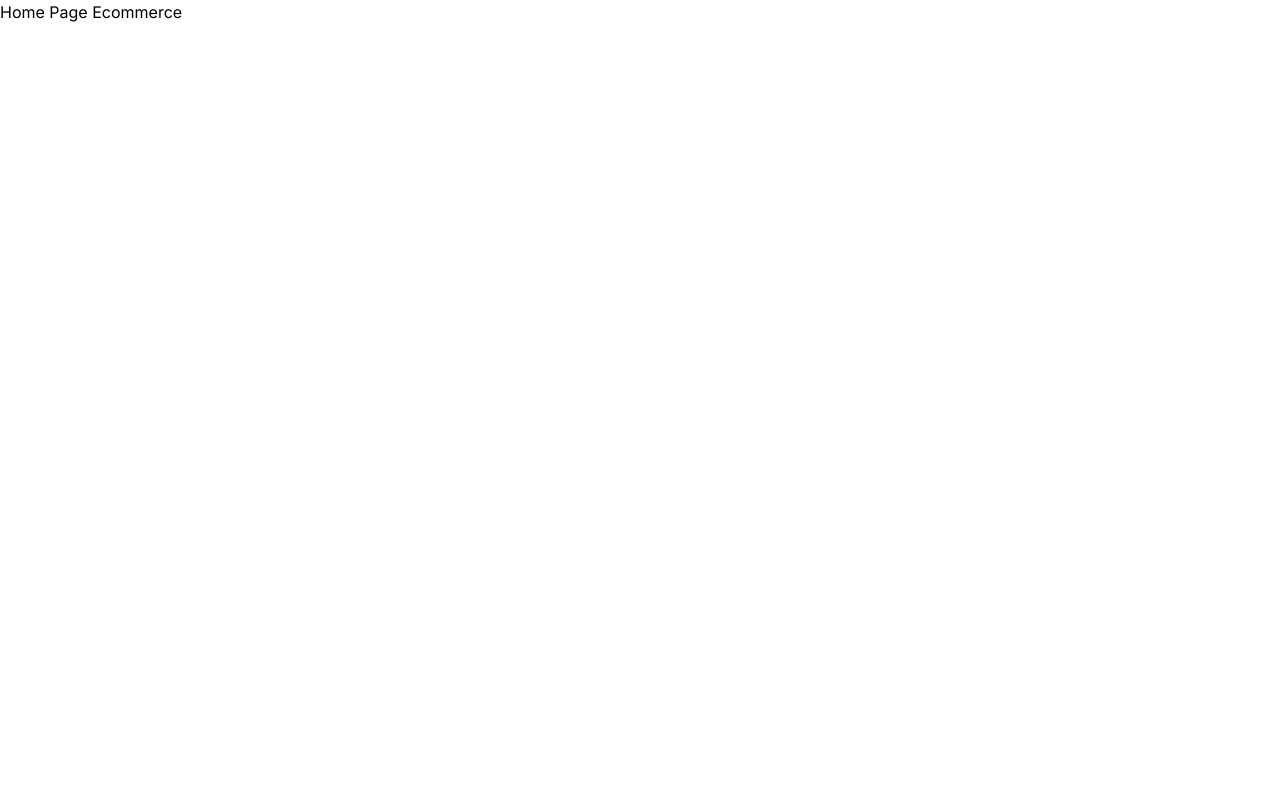
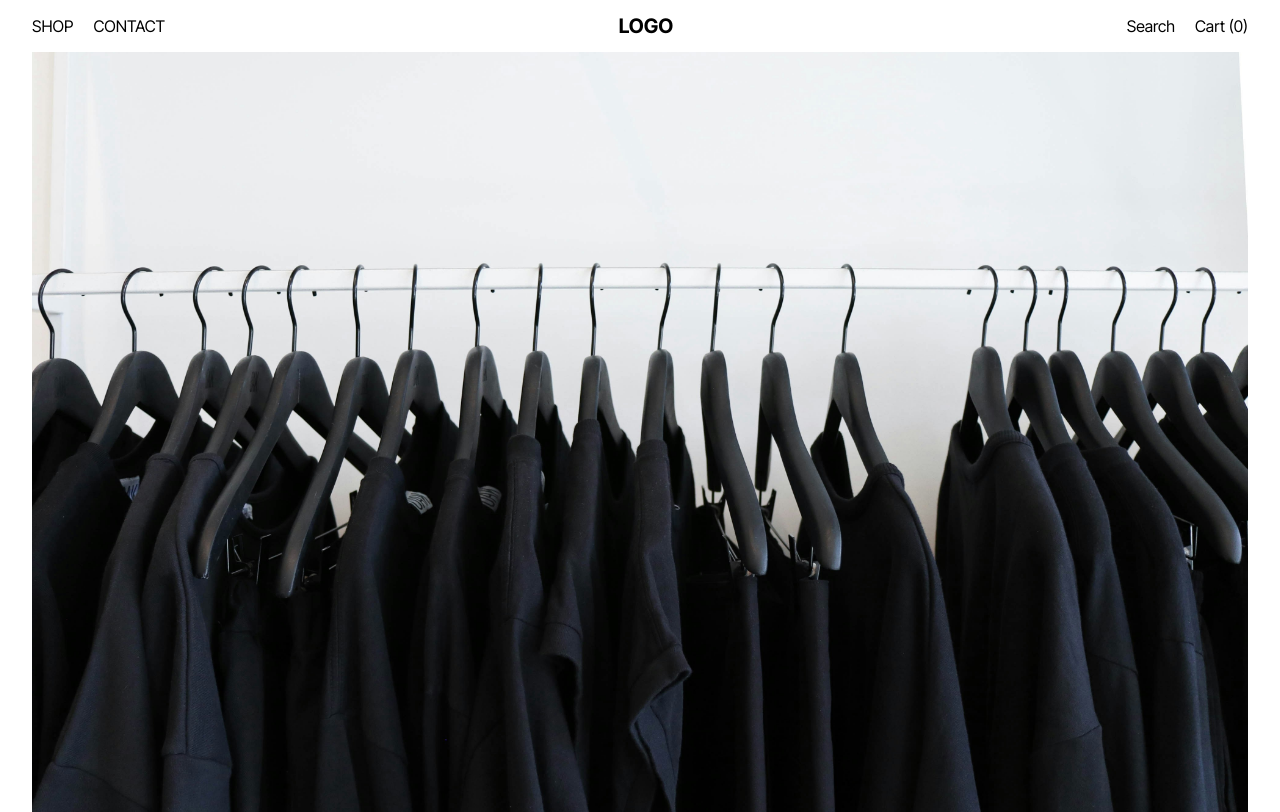
Before and after one commit to giannidona/ecommerce, a Next.js app: page / in a window 1280 px wide. Built offline with nearby package versions, Linux system fonts and the light colour scheme.

Commit message:
feat: 🏠 navbar and home

```diff
--- /dev/null
+++ b/src/_components/index.ts
@@ -0,0 +1,2 @@
+export { Navbar } from "./ui/Navbar";
+export { Main } from "./ui/Main";
--- /dev/null
+++ b/src/_components/ui/Main.tsx
@@ -0,0 +1,5 @@
+import "./main.css";
+
+export const Main = () => {
+  return <div className="main__section_bg"></div>;
+};
--- /dev/null
+++ b/src/_components/ui/Navbar.tsx
@@ -0,0 +1,25 @@
+import Link from "next/link";
+
+export const Navbar = () => {
+  return (
+    <>
+      <nav className="relative">
+        <div className="flex items-center justify-between py-3">
+          <div className="flex gap-x-5">
+            <Link href={"/"}>SHOP</Link>
+            <Link href={"/"}>CONTACT</Link>
+          </div>
+          <div>
+            <Link className="text-xl font-bold" href={"/"}>
+              LOGO
+            </Link>
+          </div>
+          <div className="flex gap-x-5">
+            <p>Search</p>
+            <p>Cart (0)</p>
+          </div>
+        </div>
+      </nav>
+    </>
+  );
+};
--- /dev/null
+++ b/src/_components/ui/main.css
@@ -0,0 +1,6 @@
+.main__section_bg {
+  background-image: url("../../../public/home-bg.jpg");
+  background-size: cover;
+  background-position: center;
+  height: 95vh;
+}
--- a/src/app/(auth)/login/page.tsx
+++ b/src/app/(auth)/login/page.tsx
@@ -1,7 +1,19 @@
 export default function LoginPage() {
   return (
-    <div>
+    <div className="flex items-center justify-center">
       <h1>Login</h1>
+      <div className="bg-black">
+        <form action="">
+          <div>
+            <div>
+              <label htmlFor="username">Username</label>
+            </div>
+            <div>
+              <input type="text" />
+            </div>
+          </div>
+        </form>
+      </div>
     </div>
   );
 }
--- a/src/app/(shop)/layout.tsx
+++ b/src/app/(shop)/layout.tsx
@@ -1,3 +1,5 @@
+import { Navbar } from "@/_components";
+
 export default function ShopLayout({
   children,
 }: {
@@ -5,7 +7,7 @@ export default function ShopLayout({
 }) {
   return (
     <div>
-      {/* {NAVBAR} */}
+      <Navbar />
       {children}
       {/* {FOOTER} */}
     </div>
--- a/src/app/(shop)/page.tsx
+++ b/src/app/(shop)/page.tsx
@@ -1,7 +1,8 @@
+import { Main } from "@/_components";
 export default function HomePage() {
   return (
     <div>
-      <h1>Home Page Ecommerce</h1>
+      <Main />
     </div>
   );
 }
--- a/src/app/layout.tsx
+++ b/src/app/layout.tsx
@@ -1,8 +1,8 @@
 import type { Metadata } from "next";
-import { Inter } from "next/font/google";
+import { Inter_Tight } from "next/font/google";
 import "./globals.css";
 
-const inter = Inter({ subsets: ["latin"] });
+const inter = Inter_Tight({ subsets: ["latin"] });
 
 export const metadata: Metadata = {
   title: "Create Next App",
@@ -16,7 +16,7 @@ export default function RootLayout({
 }>) {
   return (
     <html lang="en">
-      <body className={inter.className}>{children}</body>
+      <body className={`${inter.className} mx-auto w-[95%]`}>{children}</body>
     </html>
   );
 }
--- a/tailwind.config.ts
+++ b/tailwind.config.ts
@@ -5,6 +5,7 @@ const config: Config = {
     "./src/pages/**/*.{js,ts,jsx,tsx,mdx}",
     "./src/components/**/*.{js,ts,jsx,tsx,mdx}",
     "./src/app/**/*.{js,ts,jsx,tsx,mdx}",
+    "./src/**/*.{js,ts,jsx,tsx,mdx}",
   ],
   theme: {
     extend: {
```
Also changed, not shown: public/home-bg.jpg (added).
